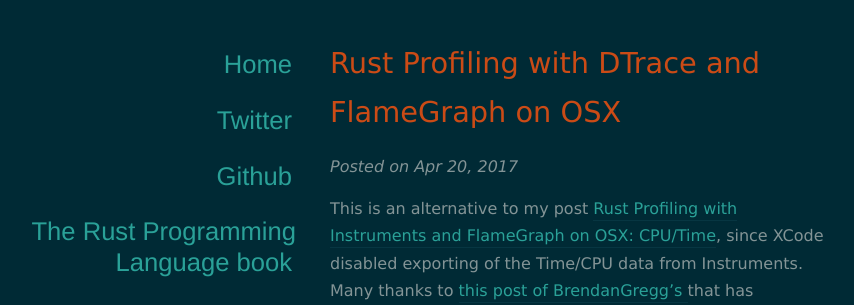
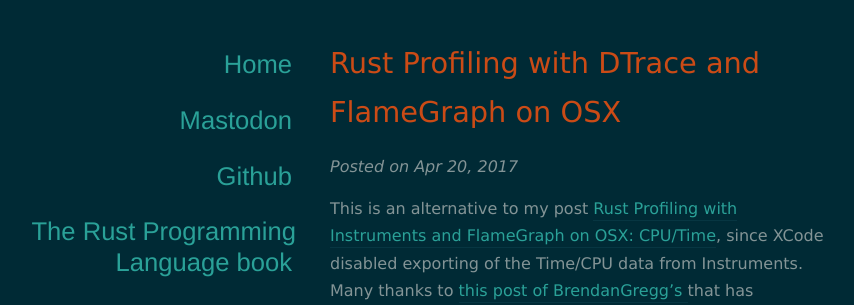
Before and after one commit to carols10cents/carol-nichols.com, a Jekyll site: the page built from index.html, in a window 1280 px wide and 900 px high. Shown: the part 150-455 px from the top of the window, without its empty margins (60-914 px from the left). Built offline with Jekyll 4.4.1, drawn with Linux system fonts in a browser that asks for light colours; nearby versions of some CDN libraries; the list of posts is cut into pages by our own code.

Commit message:
Goodbye, Twitter. Hello, Mastodon!

```diff
--- a/_layouts/default.html
+++ b/_layouts/default.html
@@ -34,7 +34,7 @@
       <nav>
         <ul>
           <li><a href="/">Home</a></li>
-          <li><a href="http://twitter.com/carols10cents">Twitter</a></li>
+          <li><a rel="me" href="https://crabby.fyi/@carol">Mastodon</a></li>
           <li><a href="http://github.com/carols10cents">Github</a></li>
           <li><a href="https://www.nostarch.com/rust">The Rust Programming Language book</a></li>
           <li><a href="https://www.manning.com/livevideo/rust-in-motion?a_aid=cnichols&a_bid=6a993c2e">Rust in Motion<br />video series</a></li>
```
